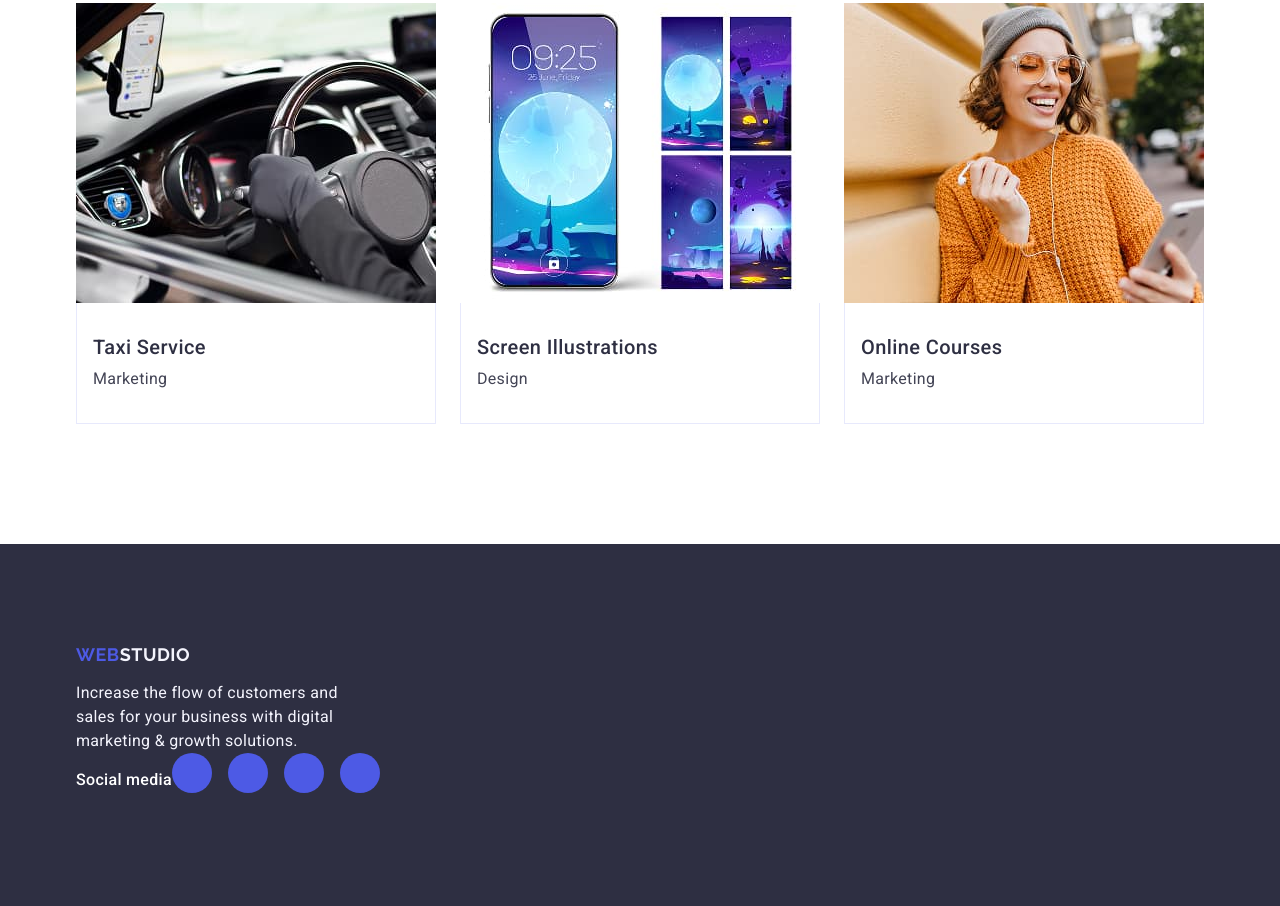
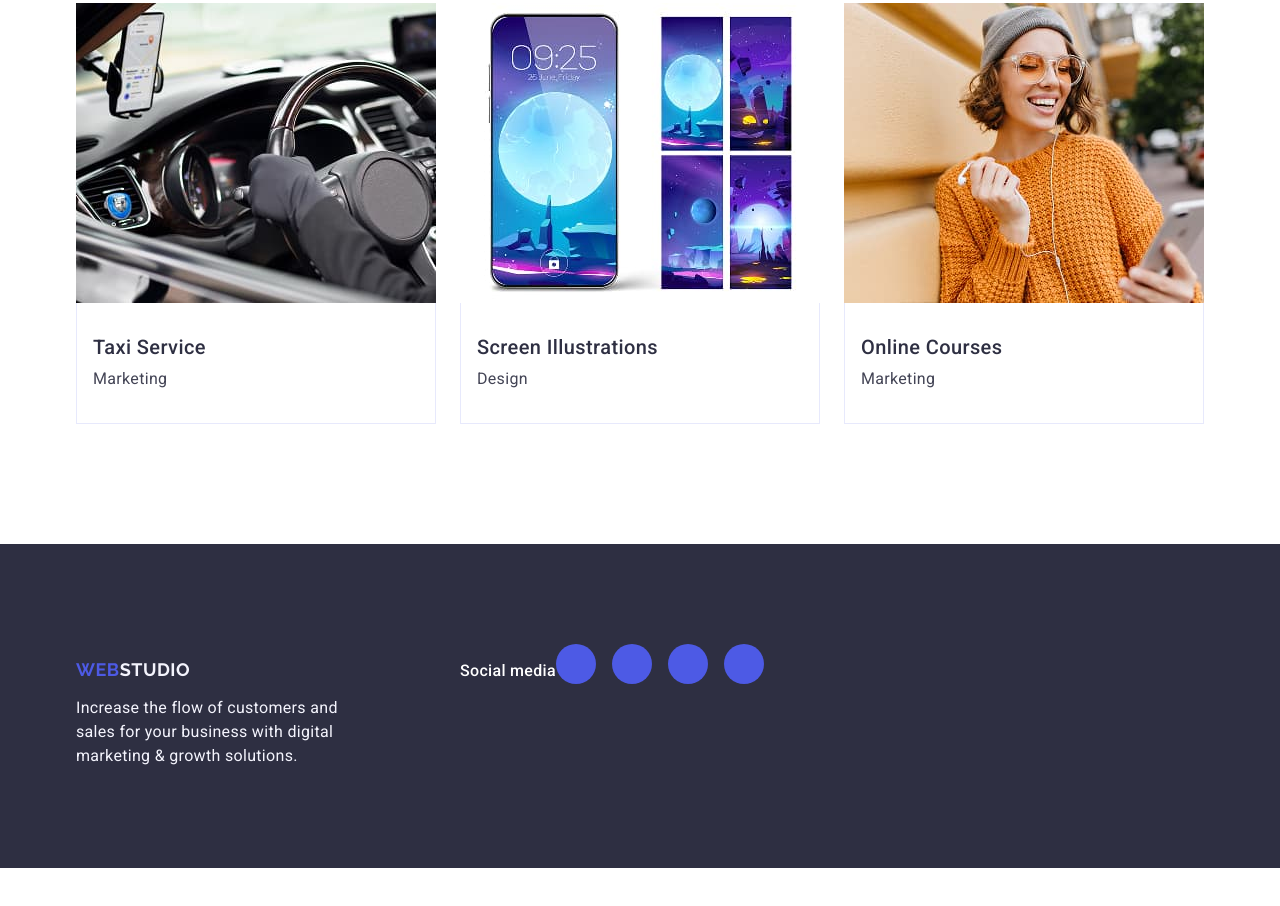
Before and after one commit to SofiaBlaha/goit-markup-hw-04, a plain HTML site: page index.html in a window 1280 px wide. Shown: the part 2607-3513 px from the top of the page. After the commit the page ends 3475 px from the top, so only its background shows below. Drawn offline with nearby package versions, Linux system fonts and the light colour scheme.

Commit message:
add all changes

```diff
--- a/css/styles.css
+++ b/css/styles.css
@@ -373,7 +373,6 @@ a {
 
 .portfolio-item:hover {
     box-shadow: 0px 1px 6px rgba(46, 47, 66, 0.08), 0px 1px 1px rgba(46, 47, 66, 0.16), 0px 2px 1px rgba(46, 47, 66, 0.08);
-    transform: translateY(0%);
 }
 
 .image-portfolio {
@@ -396,9 +395,21 @@ a {
     transition: transform 250ms cubic-bezier(0.4, 0, 0.2, 1);
 }
 
+.text-item:hover {
+    transform: translateY(0%);
+}
+
 .page-footer {
     background-color: #2e2f42;
     padding: 100px 0;
+}
+
+.container-footer {
+    max-width: 1158px;
+    padding: 0 15px;
+    margin: 0 auto;
+    display: flex;
+    align-items: baseline;
 }
 
 .footer-text {
@@ -436,7 +447,6 @@ color: #f4f4fd;
 .footer-item {
     width: 40px;
     height: 40px;
-   transition: background-color 250ms cubic-bezier(0.4, 0, 0.2, 1);
 }
 
 .footer-link {
@@ -447,6 +457,7 @@ color: #f4f4fd;
     display: flex;
     align-items: center;
     justify-content: center;
+    transition: background-color 250ms cubic-bezier(0.4, 0, 0.2, 1);
 }
 
 .footer-link:hover,
--- a/index.html
+++ b/index.html
@@ -46,7 +46,7 @@
                             <svg class="" width="64" height="64">
                               <use href="./images/icons.svg#icon-antenna"></use>
                             </svg>
-                        </div>
+                            </div>
                             <h3 class="third-title">Strategy</h3>
                             <p class="text-principles">Our goal is to identify the business problem to walk away with the perfect and creative solution. </p>
                         </li>
@@ -229,7 +229,7 @@
                 </section>
     </main>
     <footer class="page-footer">
-        <div class="container">
+        <div class="container-footer">
                     <div class="footer-container">
                         <a class="logo footer-logo" href="./index.html">Web<span class="logo-part">Studio</span></a>
                         <p class="footer-text">Increase the flow of customers and sales for your business with digital marketing & growth solutions.</p>
```
